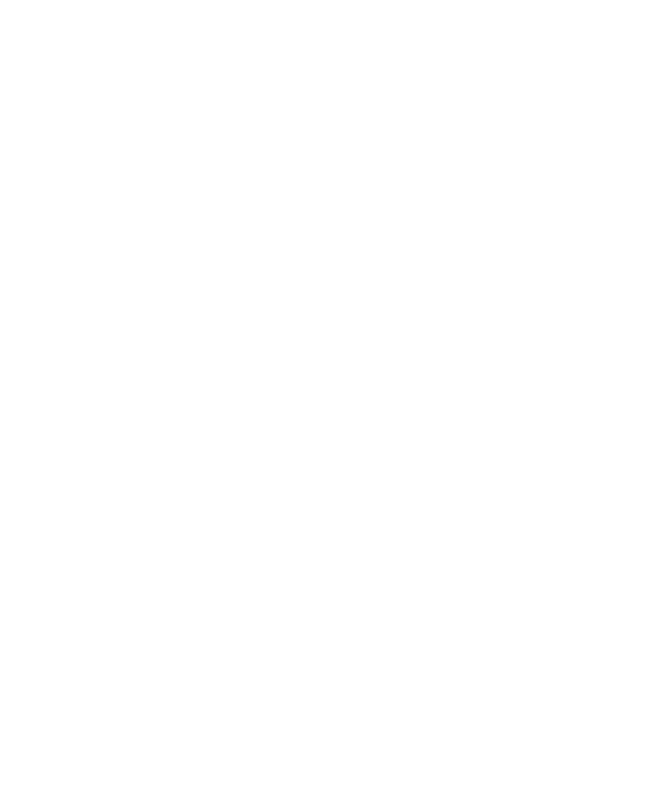
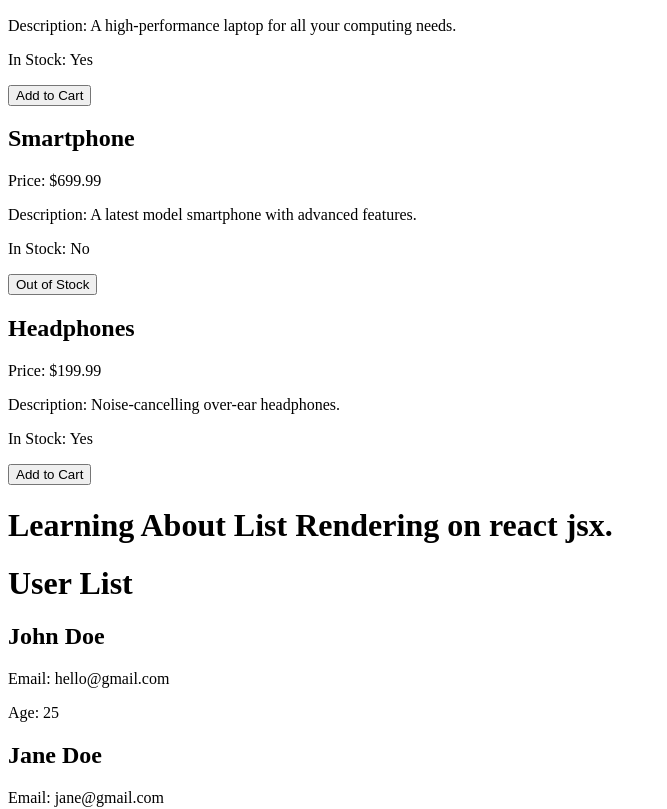
Before and after one commit to xenonrazels/react-demos, a React (Vite) app: page / in a window 1280 px wide. Shown: the part 900-1709 px from the top of the page, without its empty margins (0-667 px from the left). Before the commit the page ends 806 px from the top, so only its background shows below. Built offline with nearby package versions, Linux system fonts and the light colour scheme.

Commit message:
listRendering

```diff
--- a/src/components/MainComponent.jsx
+++ b/src/components/MainComponent.jsx
@@ -1,6 +1,8 @@
 import JSXRules from "./JSXRules.jsx";
 import Greetings from "./Greetings.jsx";
 import ProductInfo from "./ProductInfo.jsx";
+import ProductList from "./ProductList.jsx";
+import UserList from "./UserList.jsx";
 const MainComponent = () => {
   return (
    <main>
@@ -8,6 +10,8 @@
     <JSXRules></JSXRules>
     <Greetings></Greetings>
     <ProductInfo></ProductInfo>
+    <ProductList></ProductList>
+    <UserList></UserList>
    </main>
   )
 }
--- /dev/null
+++ b/src/components/ProductList.jsx
@@ -0,0 +1,25 @@
+import React from 'react'
+
+const ProductList = () => {
+    const products = [
+        {id: 1, name: "Laptop", price: 999.99, description: "A high-performance laptop for all your computing needs.", inStock: true},
+        {id: 2, name: "Smartphone", price: 699.99, description: "A latest model smartphone with advanced features.", inStock: false},
+        {id: 3, name: "Headphones", price: 199.99, description: "Noise-cancelling over-ear headphones.", inStock: true},
+    ];
+  return (
+    <div>
+        <h1>Learning About List Rendering with Product Array containg products objects</h1>
+        {products.map((product) => (
+            <div key={product.id}>
+                <h2>{product.name}</h2>
+                <p>Price: ${product.price}</p>
+                <p>Description: {product.description}</p>
+                <p>In Stock: {product.inStock ? "Yes" : "No"}</p>
+                <button>{product.inStock ? "Add to Cart" : "Out of Stock"}</button>
+            </div>
+        ))}
+    </div>
+  )
+}
+
+export default ProductList;
--- /dev/null
+++ b/src/components/UserList.jsx
@@ -0,0 +1,25 @@
+import React from 'react'
+
+const UserList = () => {
+    const User=[
+        {id:1, name:"John Doe", email:"hello@gmail.com", age:25},
+        {id:2, name:"Jane Doe", email:"jane@gmail.com", age:30},
+        {id:3, name:"Sam Smith", email:"sam@gamil.com", age:28},
+
+    ]
+  return (
+    <div>
+        <h1>Learning About List Rendering on react jsx.</h1>
+        <h1>User List</h1>
+        {User.map(({id,name,email,age}) => (
+            <div key={id}>
+                <h2>{name}</h2>
+                <p>Email: {email}</p>
+                <p>Age: {age}</p>
+            </div>
+        ))}
+    </div>
+  )
+}
+
+export default UserList
```
